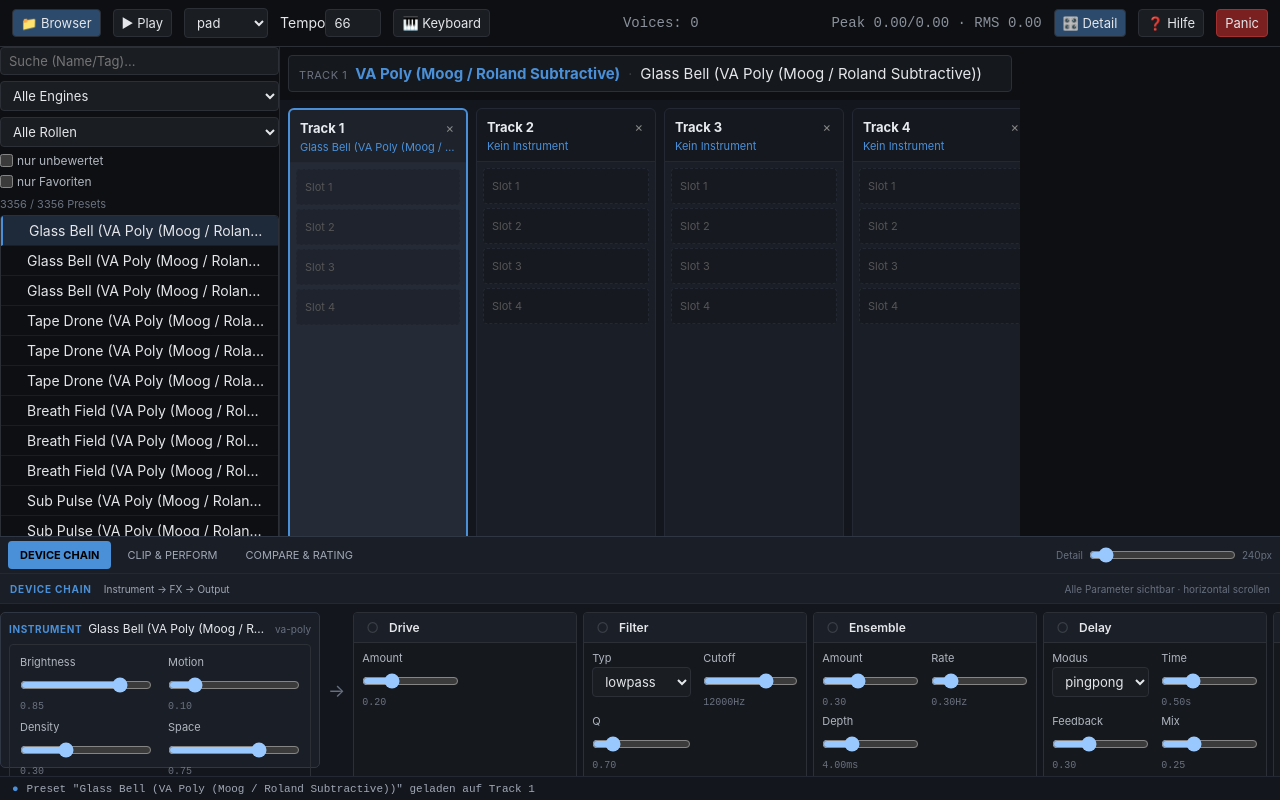
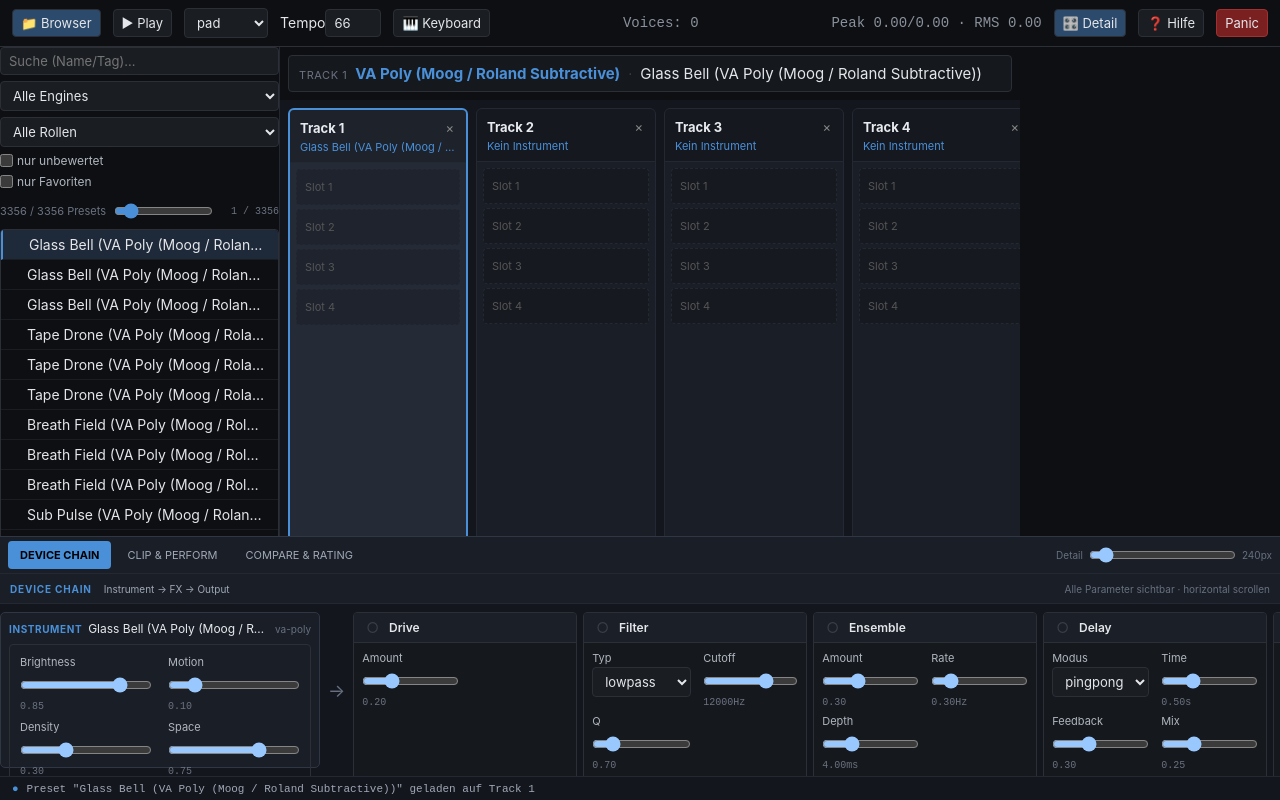
Before and after one commit to enzocage/synthLab, a React (Vite) app in the folder synthlab/: page / in a window 1280 px wide. Both pictures are taken after a click on the button "Audio starten". Built offline with nearby package versions, Linux system fonts and the light colour scheme.

Commit message:
Add full preset bank navigation slider

```diff
--- a/synthlab/src/App.css
+++ b/synthlab/src/App.css
@@ -126,6 +126,17 @@ button:hover {
   margin-bottom: 4px;
   flex-shrink: 0;
 }
+.preset-browser__navigation {
+  display: grid;
+  grid-template-columns: auto minmax(80px, 1fr) auto;
+  align-items: center;
+  gap: 8px;
+  margin-bottom: 4px;
+  flex-shrink: 0;
+}
+.preset-browser__navigation .preset-browser__count { margin-bottom: 0; }
+.preset-browser__scrubber { width: 100%; min-width: 0; accent-color: var(--color-accent, #4a90d9); }
+.preset-browser__position { min-width: 58px; text-align: right; color: #6b7280; font: 10px monospace; }
 .preset-browser__list {
   flex: 1;
   min-height: 0;
--- a/synthlab/src/ui/PresetBrowser.tsx
+++ b/synthlab/src/ui/PresetBrowser.tsx
@@ -57,6 +57,7 @@ export function PresetBrowser() {
   }, []);
 
   const totalCount = filteredIndices.length;
+  const sliderPosition = currentPos >= 0 ? currentPos : 0;
   const totalHeight = totalCount * ROW_HEIGHT;
 
   const startIndex = Math.max(0, Math.floor(scrollTop / ROW_HEIGHT) - OVERSCAN);
@@ -105,7 +106,21 @@ export function PresetBrowser() {
           nur Favoriten
         </label>
       </div>
-      <div className="preset-browser__count">{filteredIndices.length} / {bank.length} Presets</div>
+      <div className="preset-browser__navigation">
+        <span className="preset-browser__count">{filteredIndices.length} / {bank.length} Presets</span>
+        <input
+          className="preset-browser__scrubber"
+          type="range"
+          min={0}
+          max={Math.max(0, totalCount - 1)}
+          value={sliderPosition}
+          disabled={totalCount === 0}
+          onChange={(event) => setIndexInFiltered(Number(event.target.value))}
+          aria-label="Durch alle gefilterten Presets navigieren"
+          aria-valuetext={totalCount > 0 ? `Preset ${sliderPosition + 1} von ${totalCount}` : "Keine Presets"}
+        />
+        <span className="preset-browser__position">{totalCount > 0 ? `${sliderPosition + 1} / ${totalCount}` : "0 / 0"}</span>
+      </div>
       <div className="preset-browser__list" ref={listRef} style={{ position: "relative" }}>
         <div style={{ height: totalHeight, width: "100%", position: "relative" }}>
           {visibleIndices.map(({ pos, bankIdx }) => {
```
